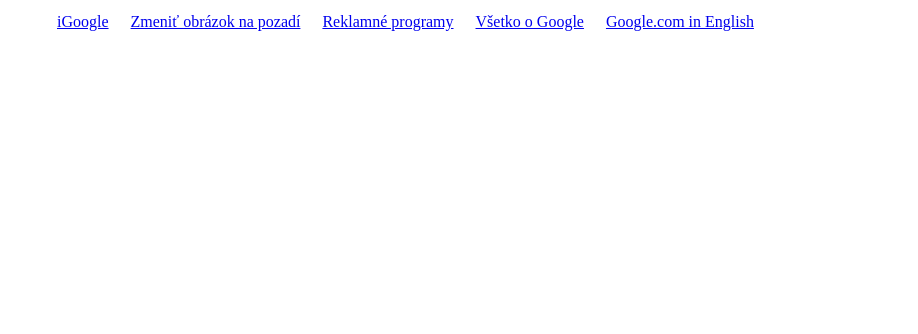
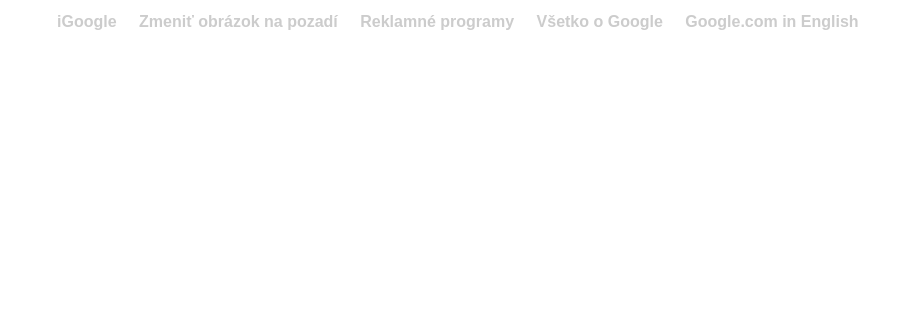
Before and after one commit to NulaJedna/test2, a plain HTML site: page index.html in a window 1280 px wide. Shown: the part 466-800 px from the top of the page, without its empty margins (0-918 px from the left). Drawn offline with Linux system fonts and the light colour scheme.

Commit message:
navfontstyle

```diff
--- a/style.css
+++ b/style.css
@@ -1,8 +1,31 @@
 @charset: "utf-8";
+a:link {
+	text-decoration:none;
+	color:#CCCCCC;
+	}
+
+a:visited	{
+	text-decoration:none;
+	color:#CCCCCC;
+	}
+
+a:hover	{
+	text-decoration:none;
+	color:white;
+	}
+
+a:active	{
+	text-decoration:none;
+	color:#CCCCCC;
+	}
+
 li {
-	list-style: none;
+	text-decoration: none;
 	display: inline;
 	padding: 0 9px;
+	font-family: arial,sans-serif;
+	font-weight: bold;
+	text-decoration: none;
 }
 
 img {
```
